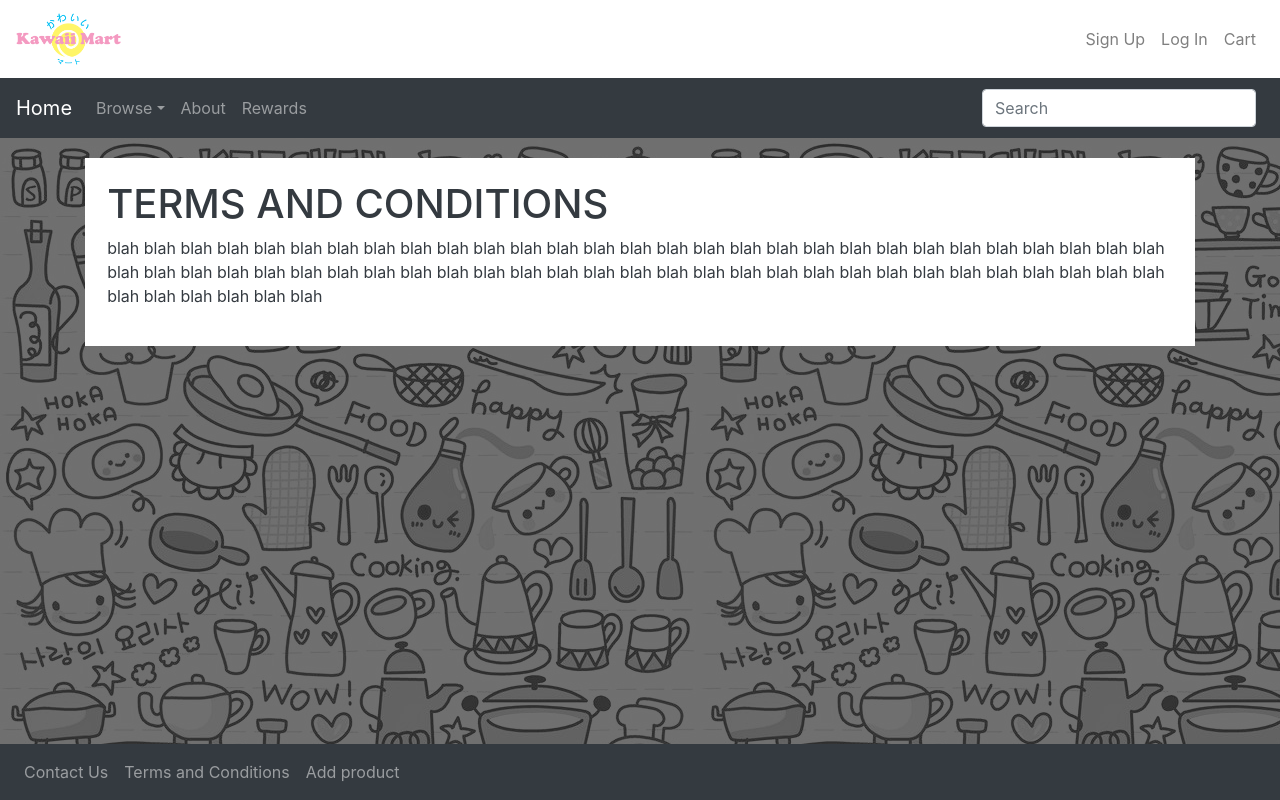
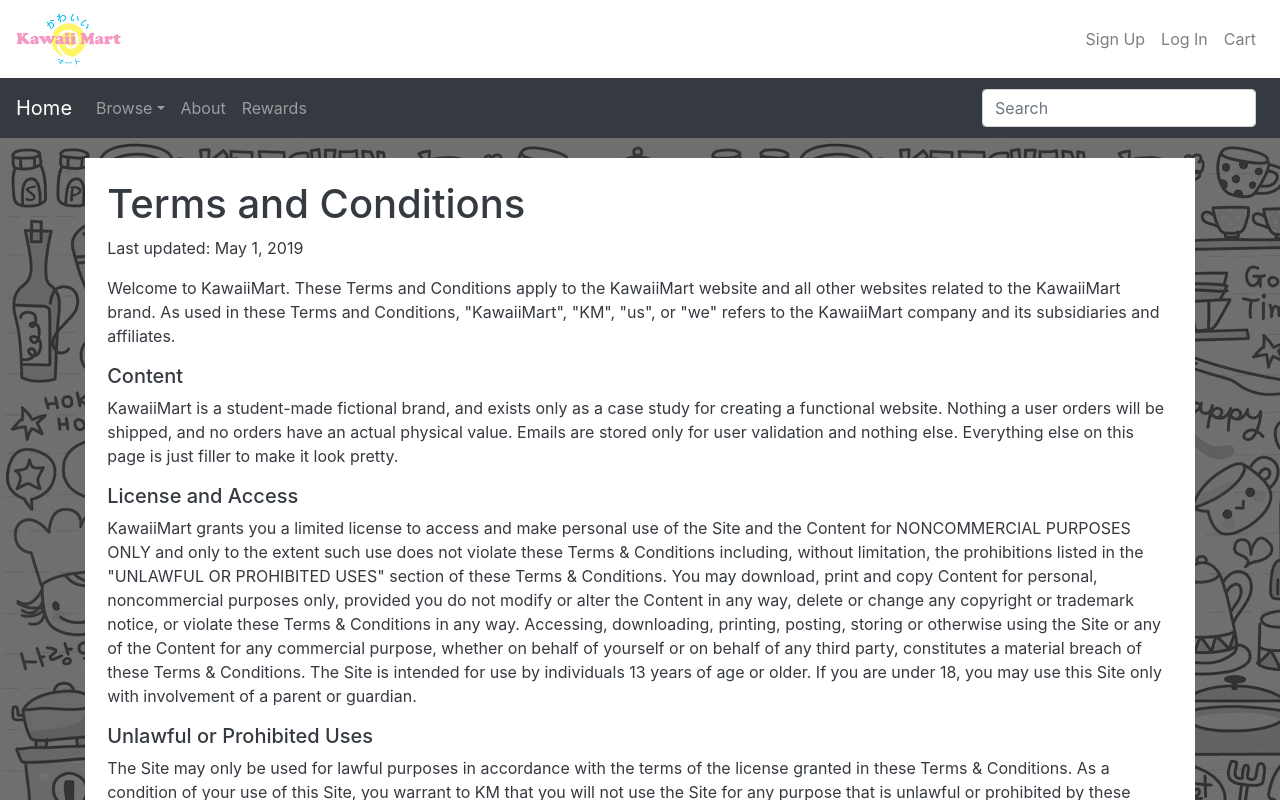
Before and after one commit to kawaiimart/kawaiimart, a React (Create React App) app in the folder frontend/: page /terms in a window 1280 px wide. Shown: the top 800 px of the page. Built offline with nearby package versions, Linux system fonts and the light colour scheme.

Commit message:
Finished extra pages

```diff
--- a/frontend/src/App.js
+++ b/frontend/src/App.js
@@ -49,11 +49,12 @@ class App extends Component {
                 <Route exact path="/about" component={ About } />
                 <Route exact path="/contact" component={ Contact } />
                 <Route exact path="/terms" component={ Terms } />
+                <Route exact path="/register" component={ Register } />
+                <Route exact path="/login" component={ Login } />
+                <Route exact path="/checkout" component={ Checkout } />
                 <div className="container">
-                  <Route exact path="/register" component={ Register } />
-                  <Route exact path="/login" component={ Login } />
                   <Route exact path="/products" component={ Products } />
-                  <Route exact path="/checkout" component={ Checkout } />
+
                   <Route exact path="/confirmation" component={ Confirmation } />
                   <Route exact path="/fruitsVegetables" component={ FruitsVegetables } />
                   <Route exact path="/protein" component={ Protein } />
--- a/frontend/src/components/Terms.css
+++ b/frontend/src/components/Terms.css
@@ -1,18 +1,16 @@
 .terms{
   background-image: url("../background.png");
   background-repeat: repeat;
-  height: 80vh;
+  height: 100%;
 }
 
 .termsText{
   background-color: white;
   color: rgba(52,58,64);
   padding: 2%;
+  margin-bottom: 1%;
 }
 
 .footer{
-  position: fixed !important;
-  bottom: 0;
-  left: 0;
   width: 100%;
 }
--- a/frontend/src/components/Terms.js
+++ b/frontend/src/components/Terms.js
@@ -8,15 +8,48 @@ export default class Terms extends Component {
           <main class= "inner cover">
             <div className = "container">
               <div className = "termsText">
-                <h1>TERMS AND CONDITIONS</h1>
-                <p>blah blah blah blah blah blah blah blah blah blah blah blah blah blah blah blah blah blah blah blah blah blah blah blah blah blah blah blah blah blah blah blah
-                blah blah blah blah blah blah blah blah blah blah blah blah blah blah blah blah blah blah blah blah blah blah blah blah blah blah blah blah blah blah blah blah</p>
+                <h1>Terms and Conditions</h1>
+                <p>Last updated: May 1, 2019</p>
+                <p>Welcome to KawaiiMart. These Terms and Conditions apply to the
+                KawaiiMart website and all other websites related to the KawaiiMart
+                brand. As used in these Terms and Conditions, "KawaiiMart", "KM",
+                "us", or "we" refers to the KawaiiMart company and its subsidiaries
+                and affiliates.</p>
+                <h5>Content</h5>
+                <p>KawaiiMart is a student-made fictional brand, and exists only as
+                a case study for creating a functional website. Nothing a user orders
+                will be shipped, and no orders have an actual physical value. Emails
+                are stored only for user validation and nothing else. Everything else
+                on this page is just filler to make it look pretty.</p>
+                <h5>License and Access</h5>
+                <p>KawaiiMart grants you a limited license to access and make personal
+                use of the Site and the Content for NONCOMMERCIAL PURPOSES ONLY and only
+                to the extent such use does not violate these Terms & Conditions including,
+                without limitation, the prohibitions listed in the "UNLAWFUL OR PROHIBITED USES"
+                section of these Terms & Conditions. You may download, print and copy Content
+                for personal, noncommercial purposes only, provided you do not modify or alter
+                the Content in any way, delete or change any copyright or trademark notice, or
+                violate these Terms & Conditions in any way. Accessing, downloading, printing,
+                posting, storing or otherwise using the Site or any of the Content for any
+                commercial purpose, whether on behalf of yourself or on behalf of any third party,
+                constitutes a material breach of these Terms & Conditions. The Site is intended for
+                use by individuals 13 years of age or older. If you are under 18, you may use this
+                Site only with involvement of a parent or guardian.
+                </p>
+                <h5>Unlawful or Prohibited Uses</h5>
+                <p>The Site may only be used for lawful purposes in accordance with the terms of the license granted in these Terms & Conditions. As a condition of your use of this Site, you warrant to KM that you will not use the Site for any purpose that is unlawful or prohibited by these Terms & Conditions. Whether on behalf of yourself or on behalf of any third party, YOU MAY NOT:
+                </p>
+                <ul>
+                  <li>Use this website maliciously</li>
+                  <li>Be anything else other than kawaii</li>
+                </ul>
+                <h5>Your Account</h5>
+                <p>Your account belongs to KawaiiMart, and once an account is opened, it will forever belong to the KawaiiMart Company. Associated with your account is your name, email, and soul. Therefore, by registering an account with KawaiiMart, you agree to willfully give your soul to our company. Your soul is non-refundable, and you may contest to get your soul back by filling out form 134S. Good luck finding form 134S.
+                </p>
               </div>
             </div>
           </main>
-          <div className= "footer">
-            <FooterBar />
-          </div>
+          <FooterBar />
         </div>
       );
     }
--- /dev/null
+++ b/frontend/src/components/checkout.css
@@ -0,0 +1,12 @@
+.checkoutPage{
+  background-image: url("../background.png");
+  background-repeat: repeat;
+  height: 80vh;
+}
+
+.footer{
+  position: fixed !important;
+  bottom: 0;
+  left: 0;
+  width: 100%;
+}
--- a/frontend/src/components/checkout.js
+++ b/frontend/src/components/checkout.js
@@ -1,8 +1,9 @@
 import React, { Component } from 'react';
 import { Link } from 'react-router-dom';
-import { connect } from 'react-redux'
-import { emptyCart } from '../actions/cartActions'
-
+import { connect } from 'react-redux';
+import { emptyCart } from '../actions/cartActions';
+import './checkout.css';
+import FooterBar from './FooterBar';
 
 class Checkout extends Component {
   constructor(props) {
@@ -38,7 +39,9 @@ class Checkout extends Component {
 
   render() {
     return (
-      <div className="container" style={{ marginTop: '50px', width: '700px', marginBottom: '70px', overflow: "scroll"}}>
+    <div className="checkoutPage">
+      <main className="inner cover">
+        <div className="container" style={{ marginTop: '50px', width: '700px', marginBottom: '70px'}}>
           <div style={{float: "left"}}>
             <h2 style={{marginBottom: '20px'}}>Shipping Information</h2>
             <hr/>
@@ -138,7 +141,11 @@ class Checkout extends Component {
             </form>
             </div>
           </div>
-
+        </main>
+        <div className="footer">
+          <FooterBar/>
+        </div>
+      </div>
     );
   }
 }
--- a/frontend/src/components/login.css
+++ b/frontend/src/components/login.css
@@ -4,3 +4,15 @@
   left: 0;
   width: 100%;
 }
+
+.loginPage{
+  background-image: url("../background.png");
+  background-repeat: repeat;
+  height: 80vh;
+}
+
+.forms{
+  background-color: white;
+  color: rgba(52,58,64);
+  padding: 2%;
+}
--- a/frontend/src/components/login.js
+++ b/frontend/src/components/login.js
@@ -60,7 +60,10 @@ class Login extends Component {
     render() {
         const {errors} = this.state;
         return(
-        <div className="container" style={{ marginTop: '50px', width: '700px'}}>
+        <div className="loginPage">
+          <main className="inner cover">
+            <div className="container" style={{ marginTop: '0px', width: '700px'}}>
+              <div className="forms">
                 <h2 style={{marginBottom: '20px'}}>Login</h2>
                 <hr/>
                 <form onSubmit={ this.handleSubmit }>
@@ -97,6 +100,12 @@ class Login extends Component {
                     </div>
                 </form>
               </div>
+            </div>
+          </main>
+        <div className="footer">
+          <FooterBar/>
+        </div>
+        </div>
         )
     }
 }
--- a/frontend/src/components/register.css
+++ b/frontend/src/components/register.css
@@ -4,3 +4,15 @@
   left: 0;
   width: 100%;
 }
+
+.registerPage{
+  background-image: url("../background.png");
+  background-repeat: repeat;
+  height: 80vh;
+}
+
+.forms{
+  background-color: white;
+  color: rgba(52,58,64);
+  padding: 2%;
+}
--- a/frontend/src/components/register.js
+++ b/frontend/src/components/register.js
@@ -5,6 +5,7 @@ import { withRouter } from 'react-router-dom';
 import { registerUser } from '../actions/authentication';
 import FooterBar from './FooterBar';
 import classnames from 'classnames';
+import './register.css'
 
 const buttonStyle = {
   background: "grey",
@@ -68,7 +69,10 @@ class Register extends Component {
     render() {
         const { errors } = this.state;
         return(
+        <div className="registerPage">
+          <main className="inner cover">
             <div className="container" style={{ marginTop: '50px', width: '700px', marginBottom: '70px'}}>
+              <div className="forms">
                 <h2 style={{marginBottom: '20px'}}>Registration</h2>
                 <hr/>
                 <form onSubmit={ this.handleSubmit }>
@@ -171,6 +175,12 @@ class Register extends Component {
                     </div>
                 </form>
               </div>
+            </div>
+          </main>
+          <div className = "footer">
+            <FooterBar/>
+          </div>
+        </div>
         )
     }
 }
```
Lines whose indentation alone changed are shown as unchanged.
